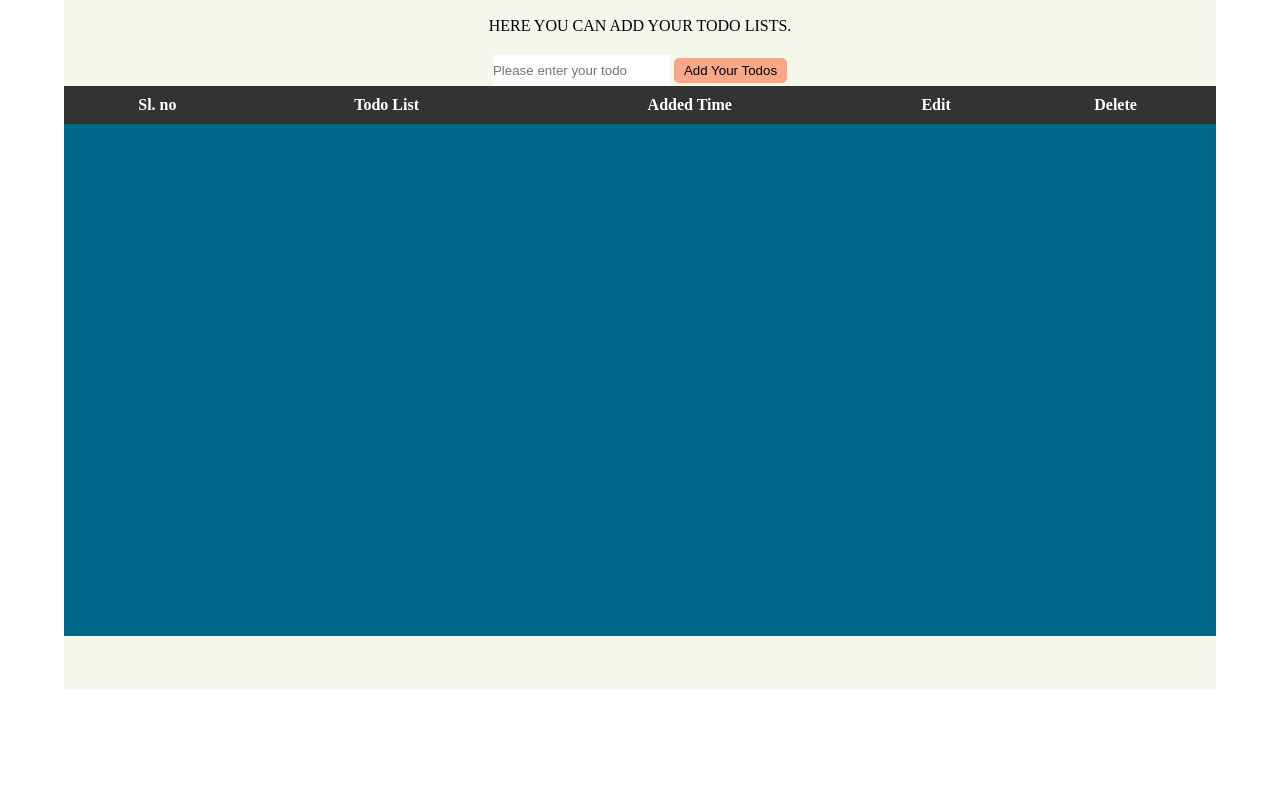
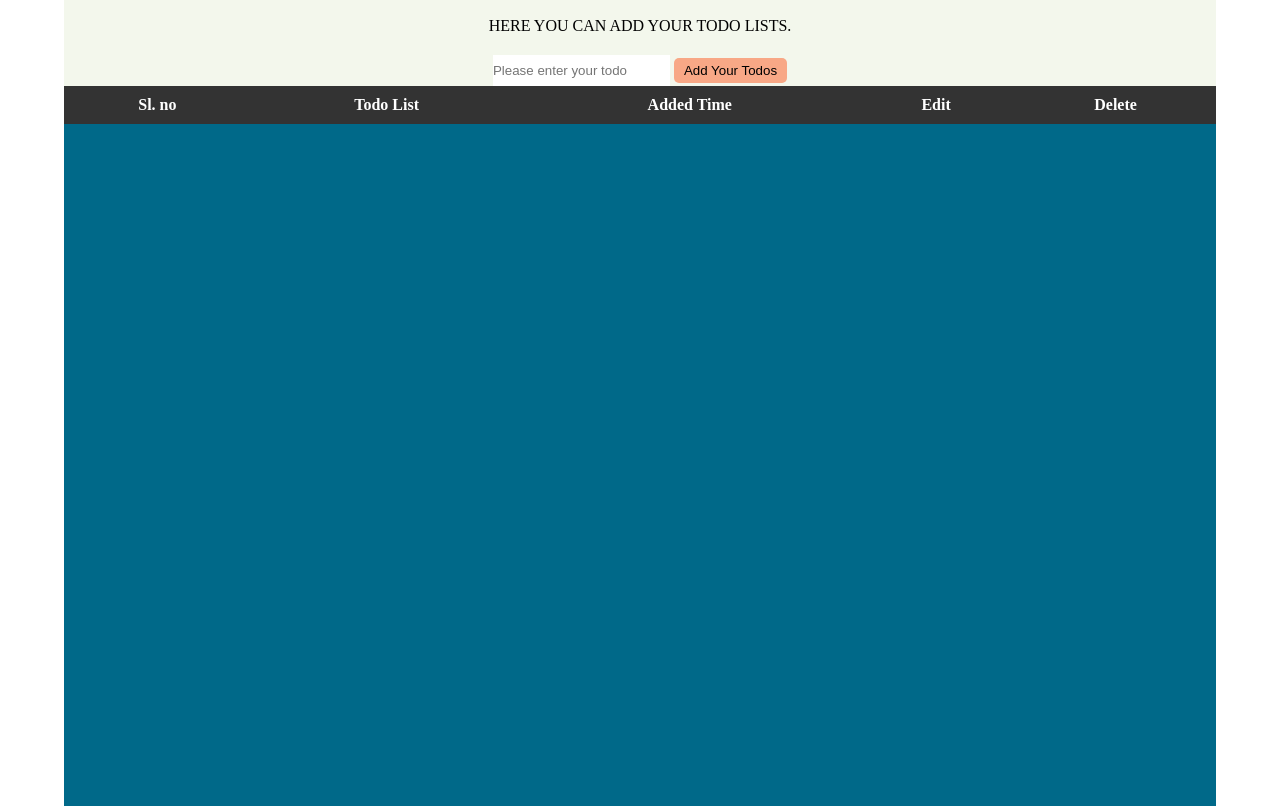
Before and after one commit to Akhiltn396/Brainwave_task, a plain HTML site: page index.html in a window 1280 px wide. Shown: the part 67-873 px from the top of the page. Before the commit the page ends 800 px from the top, so only its background shows below. Drawn offline with Linux system fonts and the light colour scheme.

Commit message:
second commit

```diff
--- a/style.css
+++ b/style.css
@@ -56,7 +56,7 @@ text-align: center;
 
 .todos {
     background-color: #006989;
-    min-height: 550px;
+    min-height: 100%;
     width: 100%;
 }
 
```
